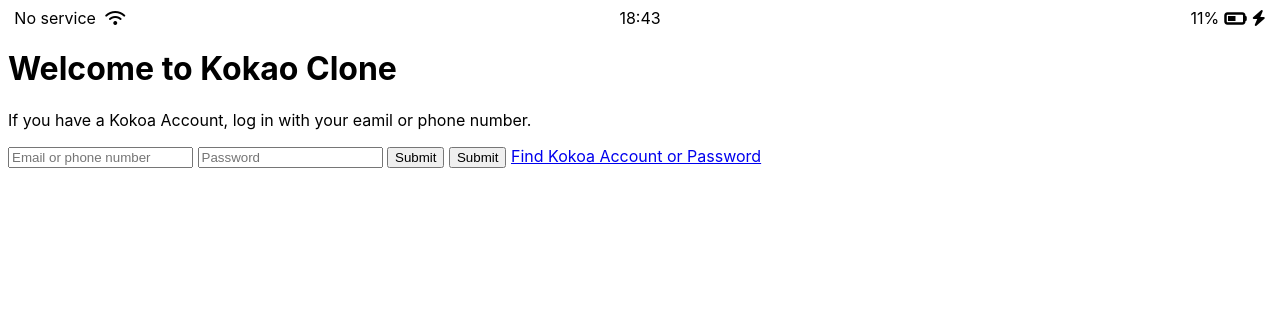
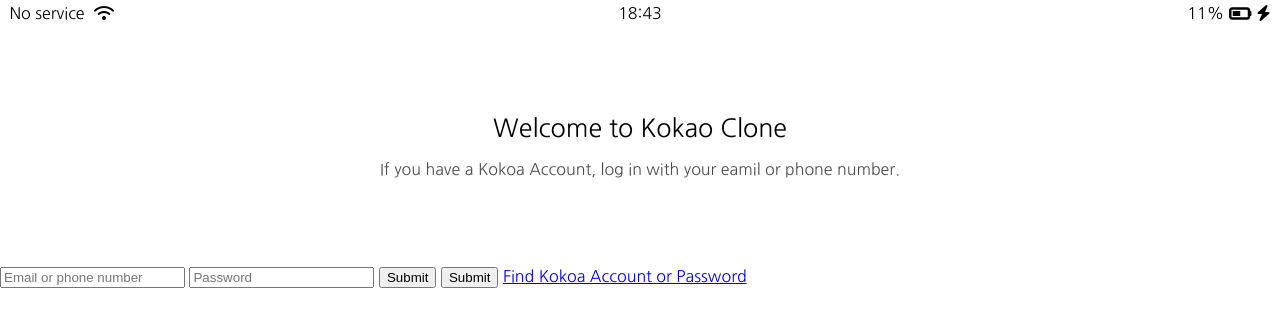
Before and after one commit to jinwonccie/kokoa-clone-2020, a plain HTML site: page index.html in a window 1280 px wide. Drawn offline with Linux system fonts and the light colour scheme.

```diff
--- /dev/null
+++ b/css/reset.css
@@ -0,0 +1,48 @@
+/* http://meyerweb.com/eric/tools/css/reset/
+   v2.0 | 20110126
+   License: none (public domain)
+*/
+
+html, body, div, span, applet, object, iframe,
+h1, h2, h3, h4, h5, h6, p, blockquote, pre,
+a, abbr, acronym, address, big, cite, code,
+del, dfn, em, img, ins, kbd, q, s, samp,
+small, strike, strong, sub, sup, tt, var,
+b, u, i, center,
+dl, dt, dd, ol, ul, li,
+fieldset, form, label, legend,
+table, caption, tbody, tfoot, thead, tr, th, td,
+article, aside, canvas, details, embed,
+figure, figcaption, footer, header, hgroup,
+menu, nav, output, ruby, section, summary,
+time, mark, audio, video {
+	margin: 0;
+	padding: 0;
+	border: 0;
+	font-size: 100%;
+	font: inherit;
+	vertical-align: baseline;
+}
+/* HTML5 display-role reset for older browsers */
+article, aside, details, figcaption, figure,
+footer, header, hgroup, menu, nav, section {
+	display: block;
+}
+body {
+	line-height: 1;
+}
+ol, ul {
+	list-style: none;
+}
+blockquote, q {
+	quotes: none;
+}
+blockquote:before, blockquote:after,
+q:before, q:after {
+	content: '';
+	content: none;
+}
+table {
+	border-collapse: collapse;
+	border-spacing: 0;
+}
--- /dev/null
+++ b/css/staus-bar.css
@@ -0,0 +1,23 @@
+.status-bar {
+  display: flex;
+  justify-content: center;
+  padding: 5px 3px;
+}
+.status-bar_colum {
+  width: 33%;
+}
+.status-bar_colum:first-child span {
+  margin-right: 5px;
+}
+.status-bar_colum:nth-child(2) {
+  display: flex;
+  justify-content: center;
+}
+.status-bar_colum:last-child {
+  display: flex;
+  justify-content: flex-end;
+  align-items: center;
+}
+.status-bar_colum .fa-battery-half {
+  margin: 0px 5px 0px 5px;
+}
--- a/css/styles.css
+++ b/css/styles.css
@@ -1,28 +1,23 @@
+@import url('https://fonts.googleapis.com/css2?family=Nanum+Gothic:wght@400;700;800&family=Open+Sans:wght@600&family=Oswald:wght@300;400&display=swap');
+@import "reset.css";
+@import "staus-bar.css";
+
 body {
-  font-family: -apple-system, BlinkMacSystemFont, "Segoe UI", Roboto, Oxygen,
-    Ubuntu, Cantarell, "Open Sans", "Helvetica Neue", sans-serif;
+  font-family: "Nanum Gothic", sans-serif;
 }
 
-.status-bar {
+.welcome-header {
+  margin: 90px 0px;
+  text-align: center;
   display: flex;
-  justify-content: center;
+  flex-direction: column;
+  align-items: center;
 }
-.status-bar_colum {
-  width: 33%;
+.welcome-header_title {
+  margin-bottom: 20px;
+  font-size: 25px;
 }
-.status-bar_colum:first-child span {
-  margin-right: 5px;
+.welcome-header_text {
+  width: 60%;
+  opacity: 0.7;
 }
-.status-bar_colum:nth-child(2) {
-  display: flex;
-  justify-content: center;
-}
-.status-bar_colum:last-child {
-  display: flex;
-  justify-content: flex-end;
-  align-items: center;
-  a
-}
-.status-bar_colum .fa-battery-half {
-    margin: 0px 5px;
-}
```
